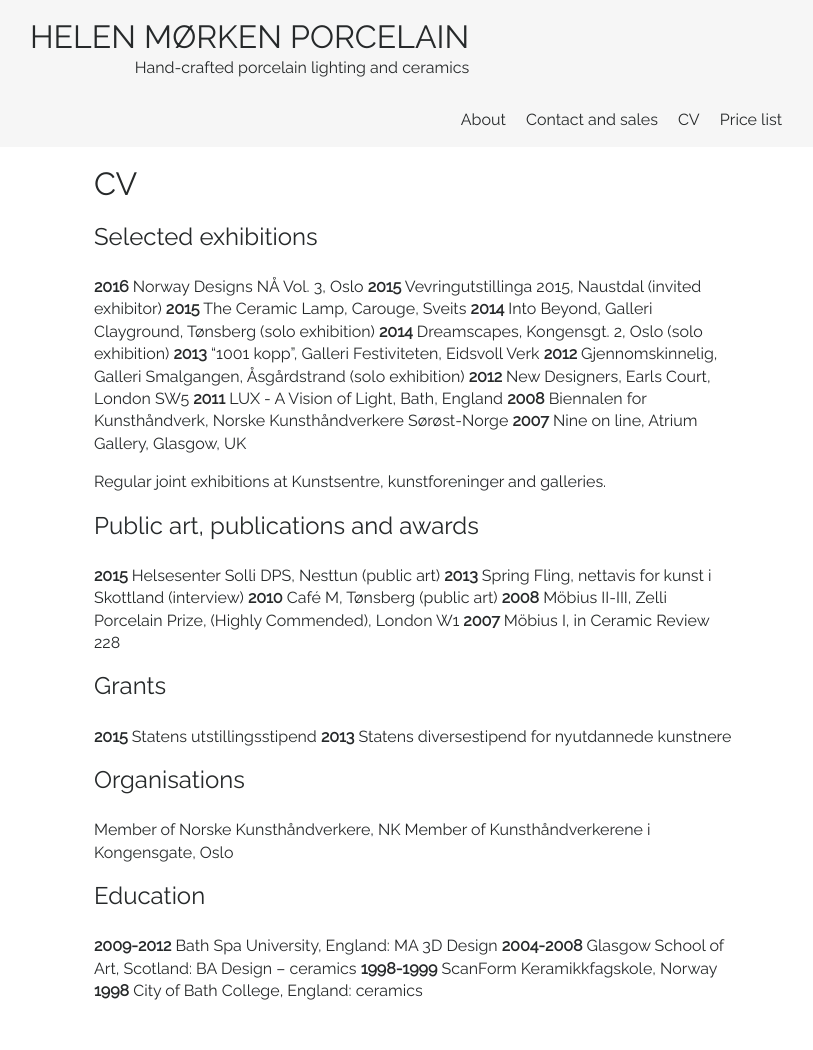
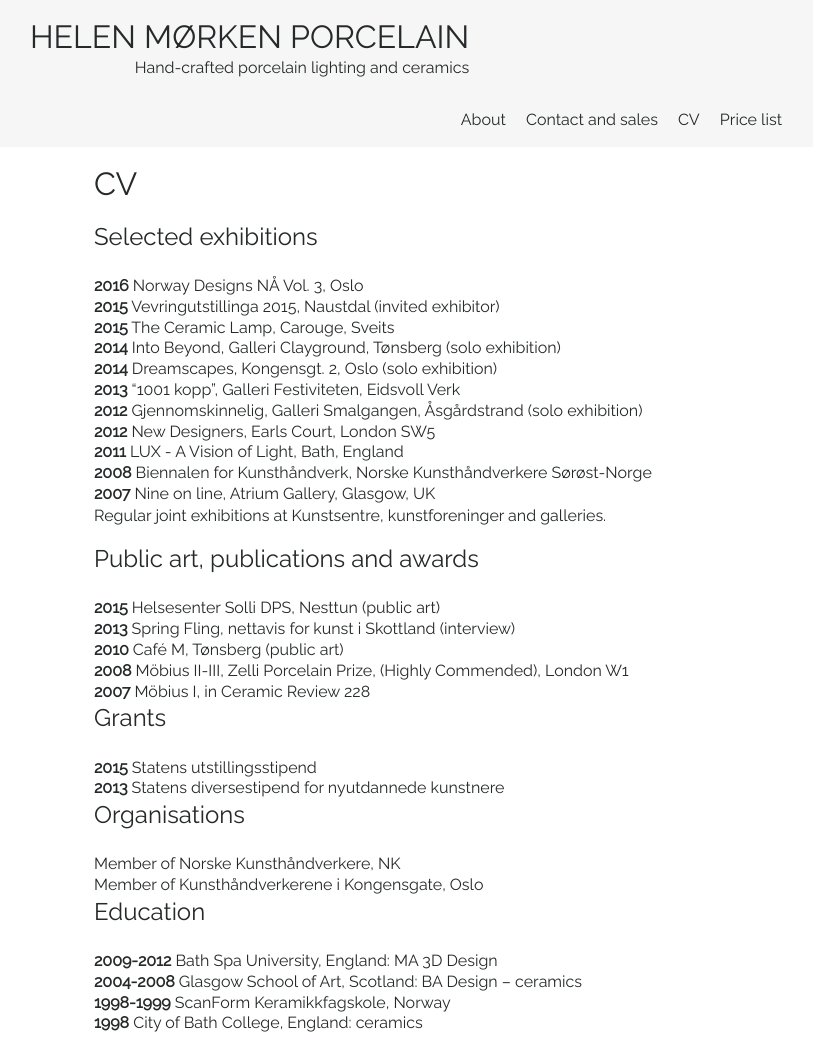
Before and after one commit to rebekkjm/helenmorkenno, a Jekyll site: the page built from cv.md, in a window 1280 px wide. Shown: the whole page, without its empty margins (226-1039 px from the left). Built offline with Jekyll 4.4.1, drawn with Linux system fonts in a browser that asks for light colours.

Commit message:
Update cv.md

```diff
--- a/cv.md
+++ b/cv.md
@@ -6,43 +6,43 @@ permalink: /cv/
 
 ### Selected exhibitions
 
-**2016** Norway Designs NÅ Vol. 3, Oslo
-**2015** Vevringutstillinga 2015, Naustdal (invited exhibitor)
-**2015** The Ceramic Lamp, Carouge, Sveits
-**2014** Into Beyond, Galleri Clayground, Tønsberg (solo exhibition)
-**2014** Dreamscapes, Kongensgt. 2, Oslo (solo exhibition)
-**2013** “1001 kopp”, Galleri Festiviteten, Eidsvoll Verk
-**2012** Gjennomskinnelig, Galleri Smalgangen, Åsgårdstrand (solo exhibition)
-**2012** New Designers, Earls Court, London SW5
-**2011** LUX - A Vision of Light, Bath, England
-**2008** Biennalen for Kunsthåndverk, Norske Kunsthåndverkere Sørøst-Norge
-**2007** Nine on line, Atrium Gallery, Glasgow, UK
+- **2016** Norway Designs NÅ Vol. 3, Oslo
+- **2015** Vevringutstillinga 2015, Naustdal (invited exhibitor)
+- **2015** The Ceramic Lamp, Carouge, Sveits
+- **2014** Into Beyond, Galleri Clayground, Tønsberg (solo exhibition)
+- **2014** Dreamscapes, Kongensgt. 2, Oslo (solo exhibition)
+- **2013** “1001 kopp”, Galleri Festiviteten, Eidsvoll Verk
+- **2012** Gjennomskinnelig, Galleri Smalgangen, Åsgårdstrand (solo exhibition)
+- **2012** New Designers, Earls Court, London SW5
+- **2011** LUX - A Vision of Light, Bath, England
+- **2008** Biennalen for Kunsthåndverk, Norske Kunsthåndverkere Sørøst-Norge
+- **2007** Nine on line, Atrium Gallery, Glasgow, UK
 
 Regular joint exhibitions at Kunstsentre, kunstforeninger and galleries.
 
 ### Public art, publications and awards
 
-**2015** Helsesenter Solli DPS, Nesttun (public art)
-**2013** Spring Fling, nettavis for kunst i Skottland (interview)
-**2010** Café M, Tønsberg (public art)
-**2008** Möbius II-III, Zelli Porcelain Prize, (Highly Commended), London W1
-**2007** Möbius I, in Ceramic Review 228
+- **2015** Helsesenter Solli DPS, Nesttun (public art)
+- **2013** Spring Fling, nettavis for kunst i Skottland (interview)
+- **2010** Café M, Tønsberg (public art)
+- **2008** Möbius II-III, Zelli Porcelain Prize, (Highly Commended), London W1
+- **2007** Möbius I, in Ceramic Review 228
 
 
 ### Grants
 
-**2015** Statens utstillingsstipend
-**2013** Statens diversestipend for nyutdannede kunstnere
+- **2015** Statens utstillingsstipend
+- **2013** Statens diversestipend for nyutdannede kunstnere
 
 ### Organisations
 
-Member of Norske Kunsthåndverkere, NK
-Member of Kunsthåndverkerene i Kongensgate, Oslo
+- Member of Norske Kunsthåndverkere, NK
+- Member of Kunsthåndverkerene i Kongensgate, Oslo
 
 
 ### Education
 
-**2009-2012** Bath Spa University, England: MA 3D Design
-**2004-2008** Glasgow School of Art, Scotland: BA Design – ceramics
-**1998-1999** ScanForm Keramikkfagskole, Norway
-**1998** City of Bath College, England: ceramics
+- **2009-2012** Bath Spa University, England: MA 3D Design
+- **2004-2008** Glasgow School of Art, Scotland: BA Design – ceramics
+- **1998-1999** ScanForm Keramikkfagskole, Norway
+- **1998** City of Bath College, England: ceramics
```
